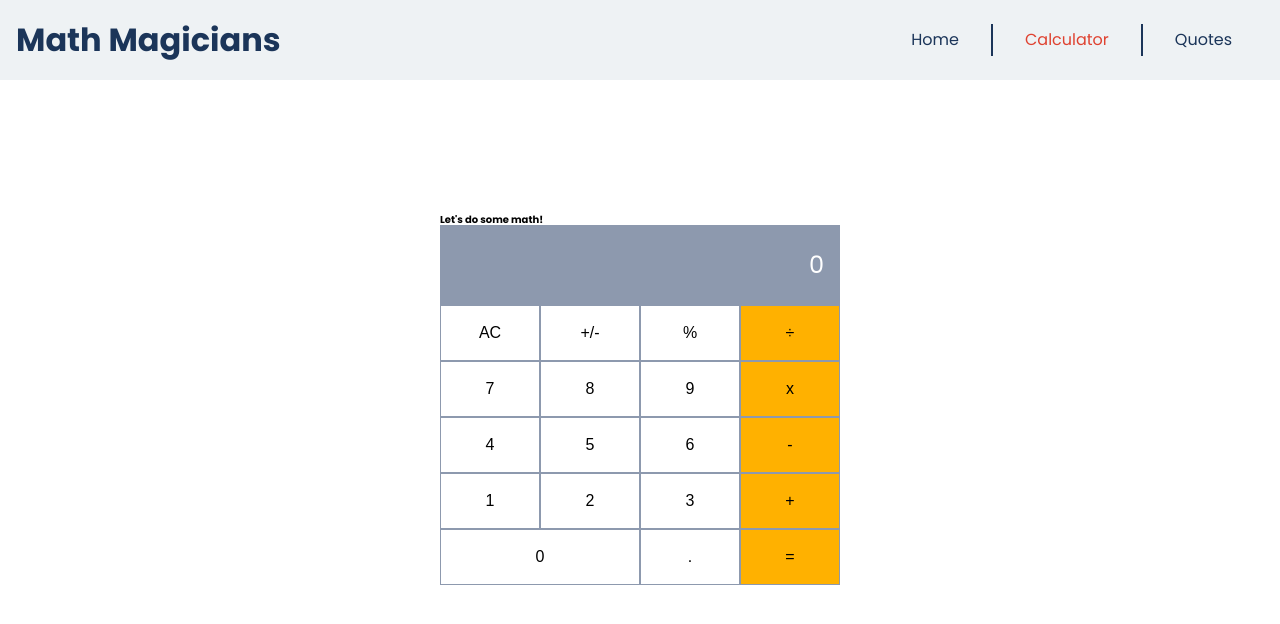
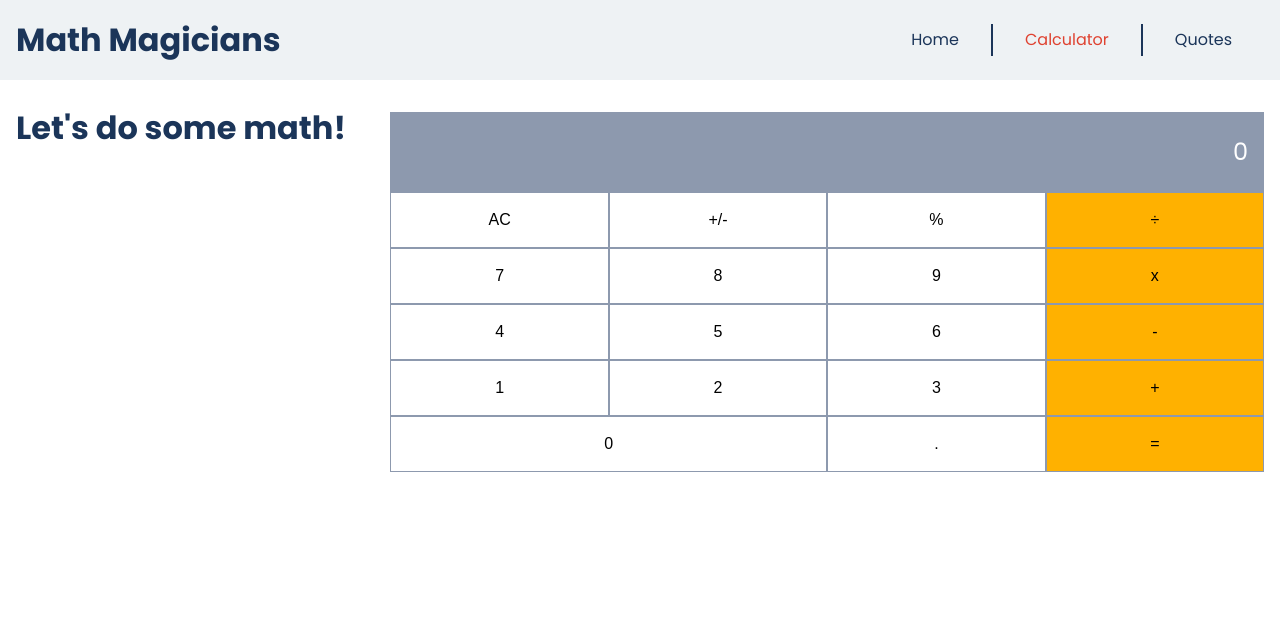
Before and after one commit to shahadat3669/math-magicians, a React (Create React App) app: page /calculator in a window 1280 px wide. Shown: the top 624 px of the page. Built offline with nearby package versions, Linux system fonts and the light colour scheme.

Commit message:
Update styles for calculator component.

```diff
--- a/src/App.css
+++ b/src/App.css
@@ -68,13 +68,22 @@
   line-height: 1.5;
   margin-bottom: 1rem;
 }
+.calculator {
+  justify-content: space-between;
+  width: 100%;
+  height: 100%;
+  display: flex;
+  padding: 2rem 0;
+}
 
-.calculator {
-  position: absolute;
-  top: 50%;
-  left: 50%;
-  transform: translate(-50%, -50%);
-  width: 400px;
+.calculator__title {
+  font-size: 2rem;
+  color: #1b3559;
+  width: 30%;
+}
+
+.calculator__container {
+  width: 70%;
 }
 
 .display {
```
